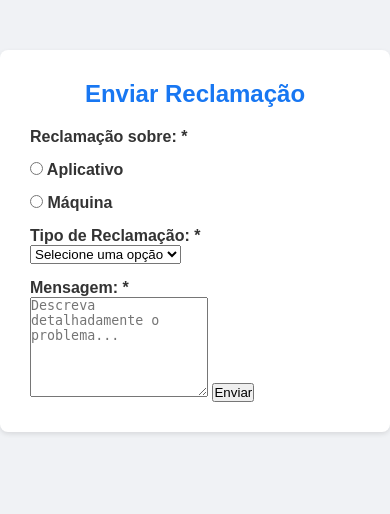
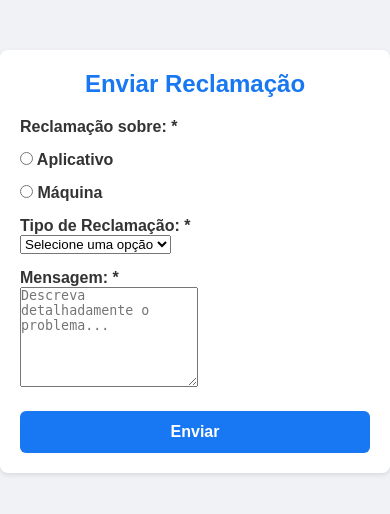
Before and after one commit to felipponn/software-engineering, a Python web app: template web/app/templates/report.html in a window 390 px wide. Shown: the top 514 px of the page. Run offline with Jinja, Linux system fonts and the light colour scheme; the template is opened without the code that fills it, so the values that code supplies are empty.

Commit message:
add CSS for button

```diff
--- a/web/app/static/css/styles.css
+++ b/web/app/static/css/styles.css
@@ -36,3 +36,30 @@ textarea {
     resize: vertical;
     min-height: 100px;
 }
+
+button {
+    margin-top: 20px;
+    width: 100%;
+    padding: 15px;
+    font-size: 18px;
+    background-color: #1877f2;
+    color: white;
+    border: none;
+    border-radius: 6px;
+    cursor: pointer;
+    font-weight: bold;
+}
+
+button:hover {
+    background-color: #166fe5;
+}
+
+@media (max-width: 400px) {
+    .container {
+        padding: 20px;
+    }
+    button {
+        font-size: 16px;
+        padding: 12px;
+    }
+}
```
